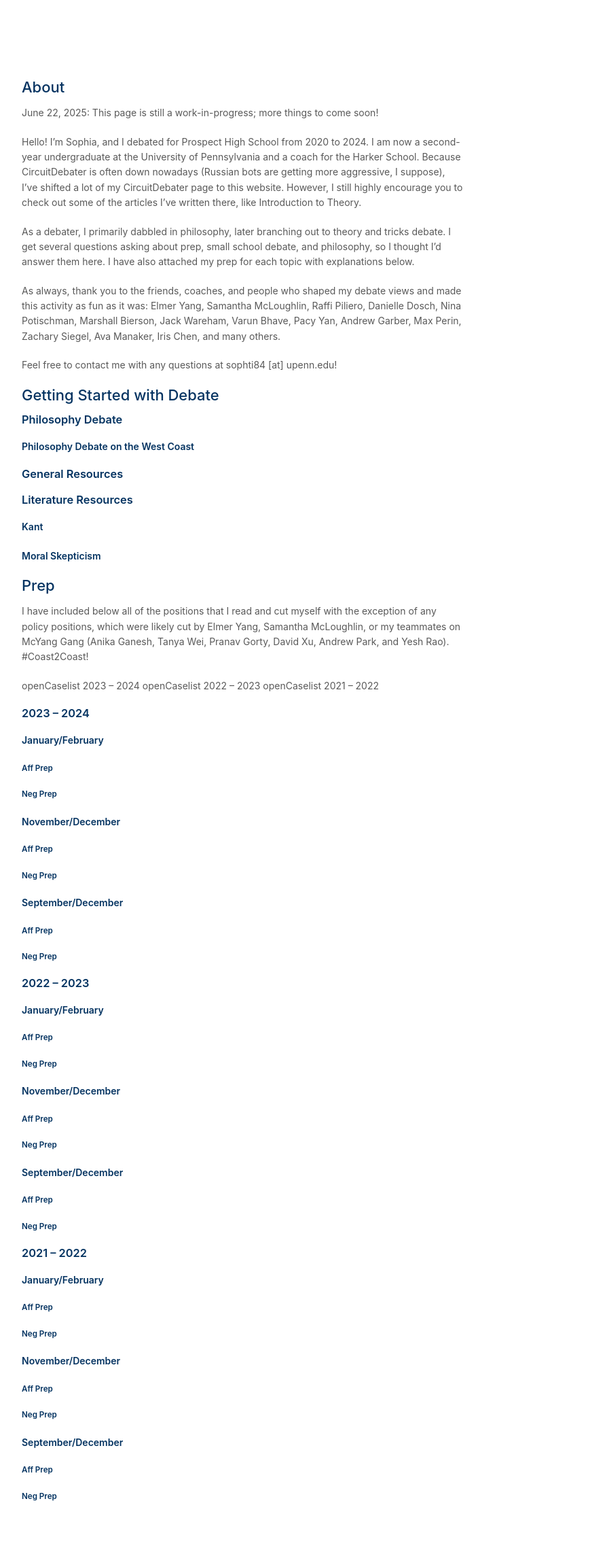
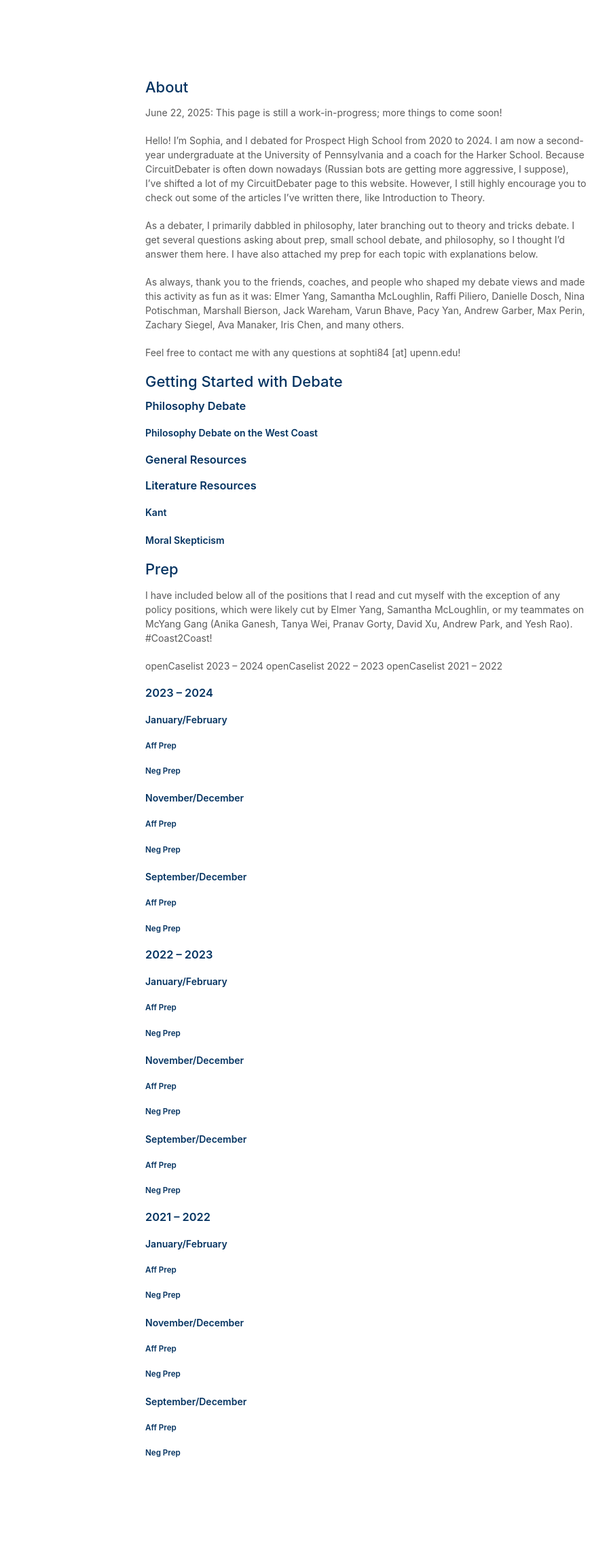
Before and after one commit to sophti84/sophti84.github.io, a Jekyll site: the page built from debate/index.md, in a window 1280 px wide. Shown: the whole page at 68% size, without its empty margins (358-1252 px from the left). Built offline with Jekyll 4.4.1, drawn with Linux system fonts in a browser that asks for light colours; a style sheet for code colours, icons or effects is not loaded; after the commit the page ends 2237 px from its top, so only the background shows below that.

Commit message:
Update subpage.html

```diff
--- a/_layouts/subpage.html
+++ b/_layouts/subpage.html
@@ -1,41 +1,68 @@
 <!DOCTYPE html>
 <html lang="{{ site.lang | default: "en-US" }}">
   <head>
-    <title>{{ page.title }} - {{ site.title }}</title>
+    <title>{{ site.title }}</title>
 
     <meta charset="UTF-8">
     <meta http-equiv="X-UA-Compatible" content="IE=edge">
     <meta name="viewport" content="width=device-width, initial-scale=1">
     <meta name="description" content="{{ site.description }}">
+    {% if site.keywords %}
+    <meta name="keywords" content="{{ site.keywords }}">
+    {% endif %}
+    {% if site.canonical %}
+    <link rel="canonical" href="{{ site.canonical }}"/>
+    {% endif %}
+
+    <link rel="icon" media="(prefers-color-scheme:dark)" href="{{ site.favicon_dark }}" type="image/png" />
+    <link rel="icon" media="(prefers-color-scheme:light)" href="{{ site.favicon }}" type="image/png" />
+    <script src="/assets/js/favicon-switcher.js" type="application/javascript"></script>
+
+    <link rel=stylesheet href=https://cdnjs.cloudflare.com/ajax/libs/academicons/1.8.6/css/academicons.min.css integrity="sha256-uFVgMKfistnJAfoCUQigIl+JfUaP47GrRKjf6CTPVmw=" crossorigin=anonymous>
+    <link rel="stylesheet" href="https://cdnjs.cloudflare.com/ajax/libs/font-awesome/6.4.2/css/all.min.css" integrity="sha512-z3gLpd7yknf1YoNbCzqRKc4qyor8gaKU1qmn+CShxbuBusANI9QpRohGBreCFkKxLhei6S9CQXFEbbKuqLg0DA==" crossorigin="anonymous" referrerpolicy="no-referrer" />
 
     {% if site.font == "Sans Serif" %}
     <link rel="stylesheet" href="{{ '/assets/css/font_sans_serif.css' | relative_url }}">
     {% else %}
-    <link rel="stylesheet" href="{{ '/assets/css/font.css' | relative_url }}">
+    <link rel="stylesheet" href="./assets/css/font.css">
+    {% endif %}
+    {% if site.auto_dark_mode %}
+    <link rel="stylesheet" href="{{ '/assets/css/style.css' | relative_url }}">
+    <link rel="stylesheet" href="/assets/css/publications.css">
+    {% else %}
+    <link rel="stylesheet" href="./assets/css/style-no-dark-mode.css">
+    <link rel="stylesheet" href="./assets/css/publications-no-dark-mode.css">
     {% endif %}
 
-    {% if site.auto_dark_mode %}
-    <link rel="stylesheet" href="{{ '/assets/css/style.css' | relative_url }}">
-    {% else %}
-    <link rel="stylesheet" href="{{ '/assets/css/style-no-dark-mode.css' | relative_url }}">
-    {% endif %}
-
-    <style>
-      .wrapper {
-        max-width: 800px;
-        margin: 0 auto;
-        padding: 0 2.5rem;
-        line-height: 1.6;
-      }
-    </style>
   </head>
   <body>
-    <main class="wrapper">
+
+      </header>
       <section>
-        {{ content }}
+
+      {{ content }}
+
+      <br>
+
+      {% if site.enable_footnote %}
+      <p><small>Powered by Jekyll and <a href="https://github.com/yaoyao-liu/minimal-light" target="_blank" rel="noopener">Minimal Light</a> theme.</small></p>
+      {% endif %}
+
       </section>
-    </main>
+      <footer>
 
+      </footer>
+    </div>
     <script src="{{ '/assets/js/scale.fix.js' | relative_url }}"></script>
+    {% if site.google_analytics %}
+    <script async src="https://www.googletagmanager.com/gtag/js?id={{ site.google_analytics }}"></script>
+    <script>
+      window.dataLayer = window.dataLayer || [];
+      function gtag(){dataLayer.push(arguments);}
+      gtag('js', new Date());
+
+      gtag('config', '{{ site.google_analytics }}');
+    </script>
+    {% endif %}
   </body>
 </html>
```
